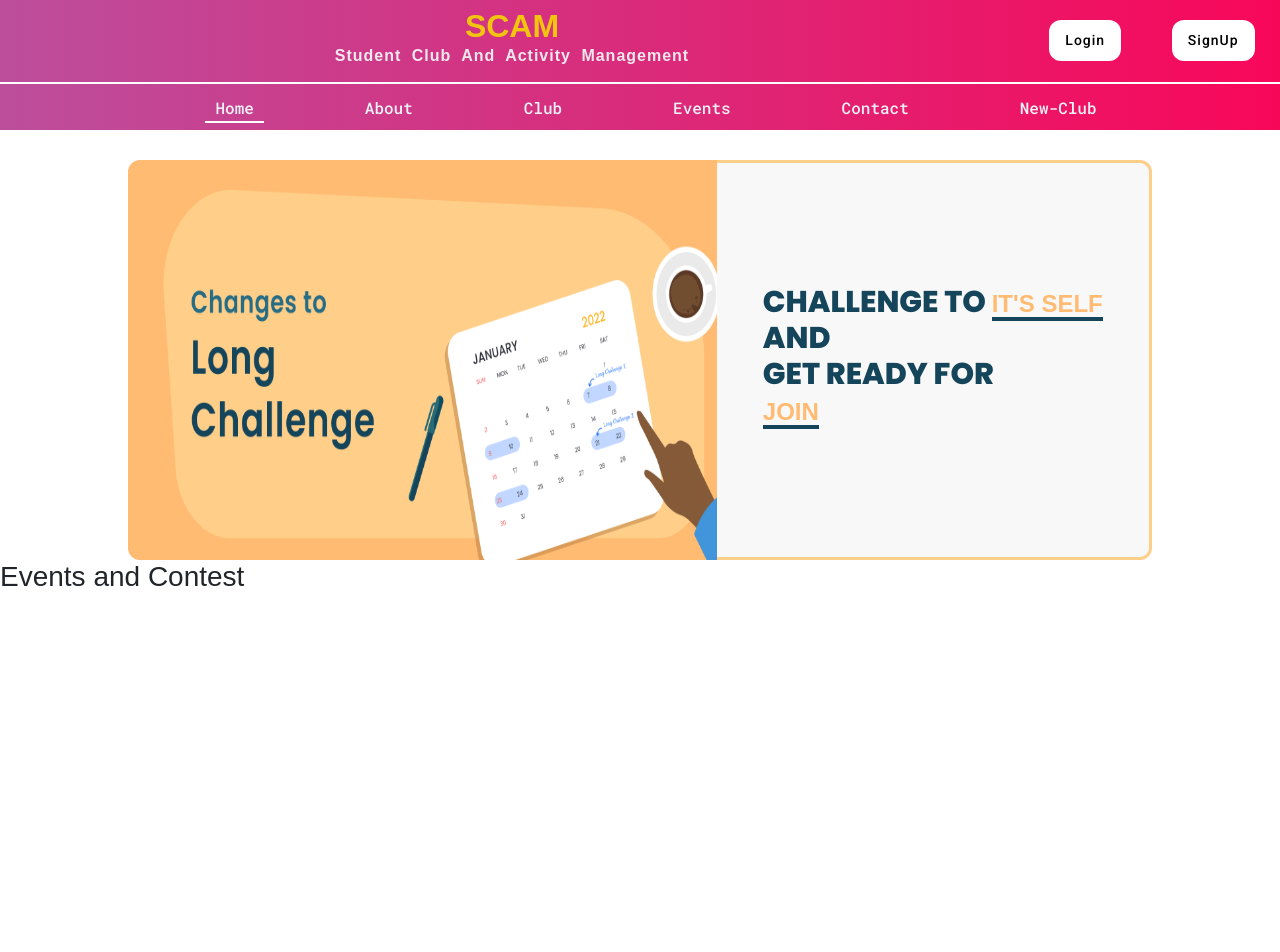
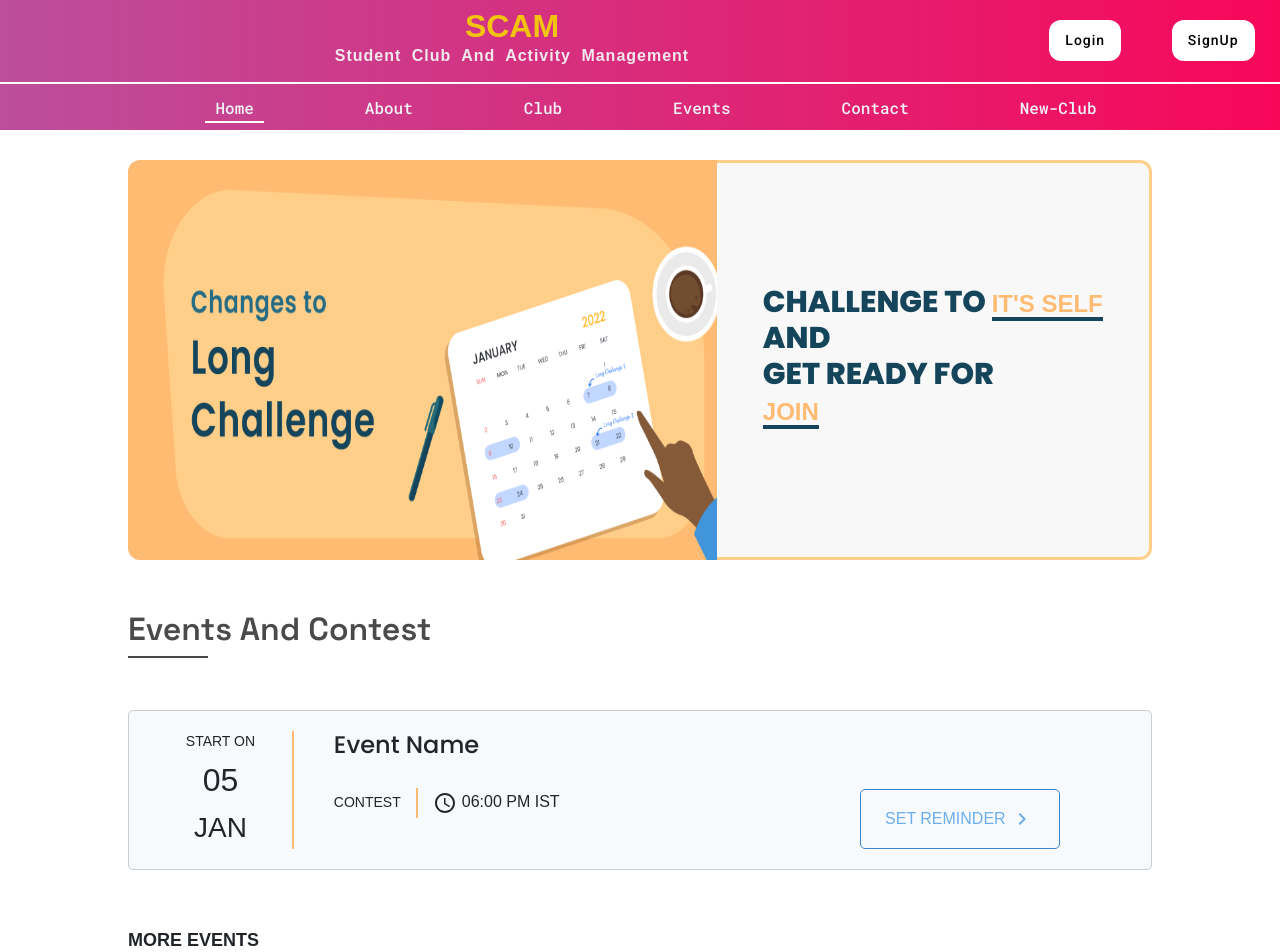
Before and after one commit to SCAM2022/Frontend, a React (Create React App) app in the folder front/: page /event in a window 1280 px wide. Shown: the top 952 px of the page. Built offline with nearby package versions, Linux system fonts and the light colour scheme.

Commit message:
event section add

```diff
--- a/front/package.json
+++ b/front/package.json
@@ -3,6 +3,10 @@
   "version": "0.1.0",
   "private": true,
   "dependencies": {
+    "@emotion/styled": "^11.6.0",
+    "@material-ui/styles": "^4.11.4",
+    "@mui/icons-material": "^5.2.5",
+    "@mui/material": "^5.2.6",
     "@testing-library/jest-dom": "^5.11.4",
     "@testing-library/react": "^11.1.0",
     "@testing-library/user-event": "^12.1.10",
--- a/front/src/components/Event/Event.css
+++ b/front/src/components/Event/Event.css
@@ -61,3 +61,39 @@ font-family: 'Space Grotesk', sans-serif;
   border-top-left-radius: 12px;
   border-bottom-left-radius: 12px;
 }
+
+.live_heading {
+  width: 80%;
+  height: 50px;
+  margin: 0px auto;
+  padding-top: 50px;
+  margin-bottom: 100px;
+}
+
+.live_heading > h3 {
+  font-family: "Space Grotesk", sans-serif;
+  font-size: 32px;
+  color: #4a4a4a;
+  font-weight: 600;
+  text-transform: capitalize;
+}
+.live_heading > span {
+  display: block;
+  width: 80px;
+  height: 2px;
+  background-color: #4a4a4a;
+}
+
+.live_events {
+  width: 80%;
+  margin: 0px auto;
+}
+
+.live_events > h4 {
+  font-size: 18px;
+  font-weight: 600;
+  display: block;
+  padding-bottom: 30px;
+  border-bottom: 1px solid #ccc;
+  margin-bottom: 30px;
+}
--- a/front/src/components/Event/Event.js
+++ b/front/src/components/Event/Event.js
@@ -1,6 +1,8 @@
 import React from "react";
 import "./Event.css";
 import poster from "../../assets/eventImg.png";
+import EventItem from "./EventItem";
+import styled from "@emotion/styled";
 
 const Event = () => {
   return (
@@ -23,6 +25,14 @@ const Event = () => {
         </div>
         <div className="live_heading">
           <h3>Events and Contest</h3>
+          <span></span>
+        </div>
+        <div className="live_events">
+          <EventItem />
+          <h4>MORE EVENTS</h4>
+          <EventItem />
+          <EventItem />
+          <EventItem />
         </div>
         <div className="events"></div>
       </div>
--- /dev/null
+++ b/front/src/components/Event/EventItem.css
@@ -0,0 +1,109 @@
+@import url("https://fonts.googleapis.com/css2?family=Poppins:wght@300;400;500;600;700;800&family=Roboto+Mono:wght@300;400;500;600;700&family=Roboto:wght@300;400;500;700;900&family=Space+Grotesk:wght@300;400;500;600;700&display=swap");
+
+/*
+font-family: 'Poppins', sans-serif;
+font-family: 'Roboto', sans-serif;
+font-family: 'Roboto Mono', monospace;
+font-family: 'Space Grotesk', sans-serif;
+
+*/
+
+.eventItem {
+  width: 100%;
+  height: 160px;
+  margin-bottom: 60px;
+  padding: 20px;
+  background-color: #f7fafd;
+  border: 1px solid #ccc;
+  border-radius: 5px;
+  display: flex;
+  justify-content: flex-start;
+}
+
+.eventItem:hover {
+  box-shadow: 0 4px 4px rgb(0 0 0 / 20%);
+}
+
+.eventItem_left {
+  display: flex;
+  flex: 0.2;
+  flex-direction: column;
+  align-items: center;
+  justify-content: space-between;
+}
+
+.eventItem_left > span:first-child {
+  font-size: 14px;
+}
+
+.eventItem_left > span:nth-child(2) {
+  font-size: 32px;
+  font-weight: 500;
+}
+.eventItem_left > span:nth-child(3) {
+  font-size: 28px;
+  font-weight: 500;
+}
+
+.eventItem_underline {
+  display: block;
+  width: 2px;
+  height: 100%;
+  background-color: #ffbb71;
+}
+
+.eventItem_center {
+  margin-left: 40px;
+}
+.eventItem_center > h4 {
+  font-family: "Poppins", sans-serif;
+  font-size: 24px;
+  font-weight: 500;
+  text-transform: capitalize;
+  padding-bottom: 20px;
+}
+.eventItem_centr_info {
+  display: flex;
+  align-items: center;
+}
+
+.eventItem_centr_info > span:first-child {
+  font-size: 14px;
+  padding-right: 15px;
+}
+.eventItem_centr_info_underline {
+  width: 2px;
+  height: 30px;
+  background-color: #ffbb71;
+  display: block;
+}
+
+.eventItem_centr_info > span:nth-child(3) {
+  margin-left: 15px;
+}
+.eventItem_centr_info .icon {
+  margin-right: 5px;
+}
+
+.eventItem_right {
+  flex: 0.7;
+  display: flex;
+  justify-content: flex-end;
+  align-items: flex-end;
+  /* margin-bottom: 30px; */
+}
+
+.eventItem_right > button {
+  width: 200px;
+  height: 60px;
+  font-weight: 500;
+  border: 1px solid #3784cc;
+  color: #6caeeb;
+  border-radius: 5px;
+}
+
+.eventItem_right > button:hover {
+  color: #000;
+  border: none;
+  box-shadow: rgba(0, 0, 0, 0.24) 0px 3px 8px;
+}
--- /dev/null
+++ b/front/src/components/Event/EventItem.js
@@ -0,0 +1,35 @@
+import React from "react";
+import "./EventItem.css";
+import AccessTimeIcon from "@mui/icons-material/AccessTime";
+import NavigateNextIcon from "@mui/icons-material/NavigateNext";
+
+const EventItem = () => {
+  return (
+    <div className="eventItem">
+      <div className="eventItem_left">
+        <span>START ON</span>
+        <span>05</span>
+        <span>JAN</span>
+      </div>
+      <span className="eventItem_underline"></span>
+      <div className="eventItem_center">
+        <h4>Event Name</h4>
+        <div className="eventItem_centr_info">
+          <span>CONTEST</span>
+          <span className="eventItem_centr_info_underline"></span>
+          <span>
+            <AccessTimeIcon className="icon" />
+            06:00 PM IST
+          </span>
+        </div>
+      </div>
+      <div className="eventItem_right">
+        <button>
+          SET REMINDER <NavigateNextIcon />
+        </button>
+      </div>
+    </div>
+  );
+};
+
+export default EventItem;
```
Also changed, not shown: 1 other file (tests, documents, lock files or other folders).
